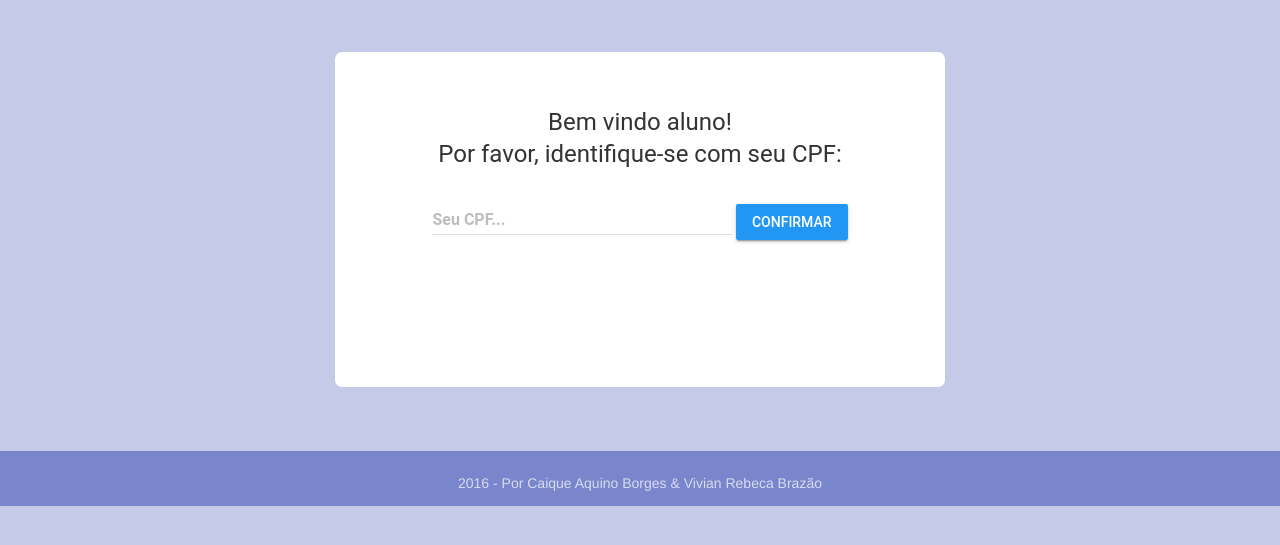
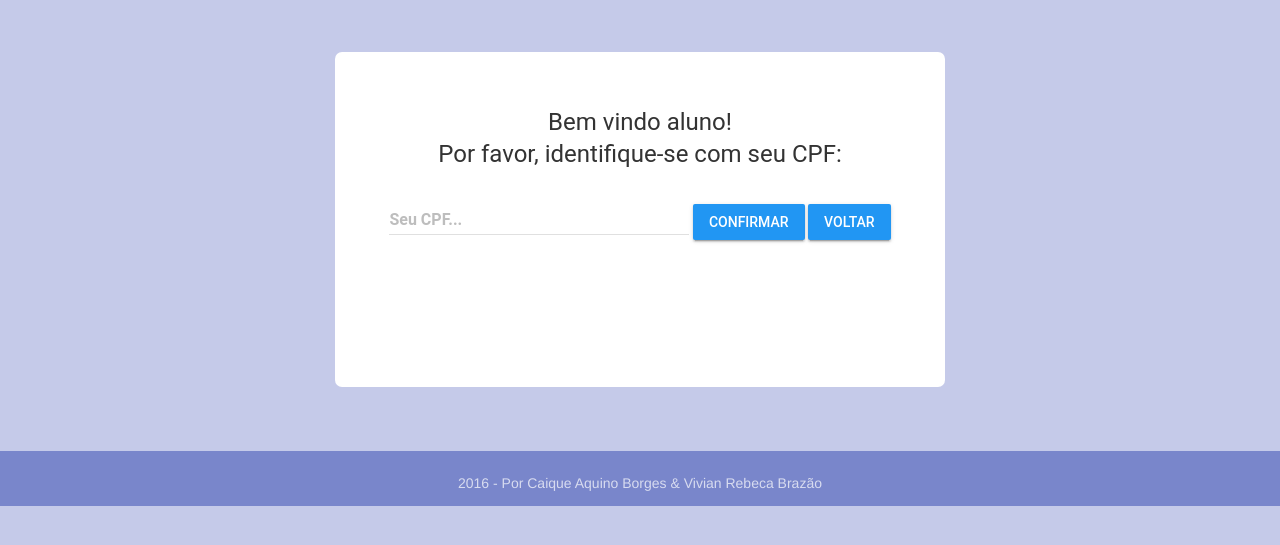
Before and after one commit to caiquetgr/FW2, a plain HTML site: page alunocpf.html in a window 1280 px wide. Shown: the part 145-690 px from the top of the page. Drawn offline with Linux system fonts and the light colour scheme.

```diff
--- a/alunocpf.html
+++ b/alunocpf.html
@@ -65,9 +65,9 @@
 
   					 </div>
 
-					<button class="mdl-button mdl-js-button mdl-button--raised mdl-js-ripple-effect mdl-button--colored">
-  							Confirmar
-							</button>
+					<button class="mdl-button mdl-js-button mdl-button--raised mdl-js-ripple-effect mdl-button--colored">Confirmar</button>
+
+					<input type="button" value="Voltar" onClick="window.location.href='index.html';" class="mdl-button mdl-js-button mdl-button--raised mdl-js-ripple-effect mdl-button--colored" id="home">
 
 					</form>
 
```
